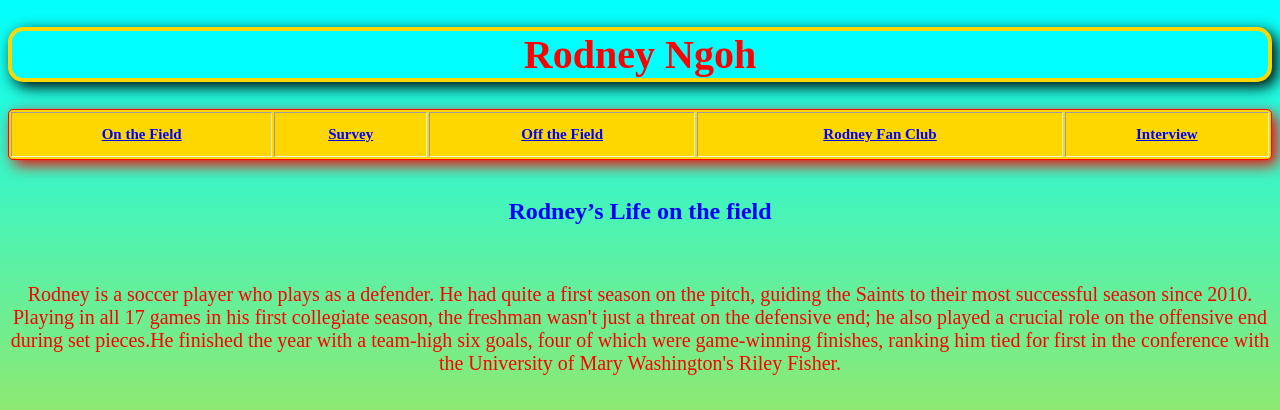
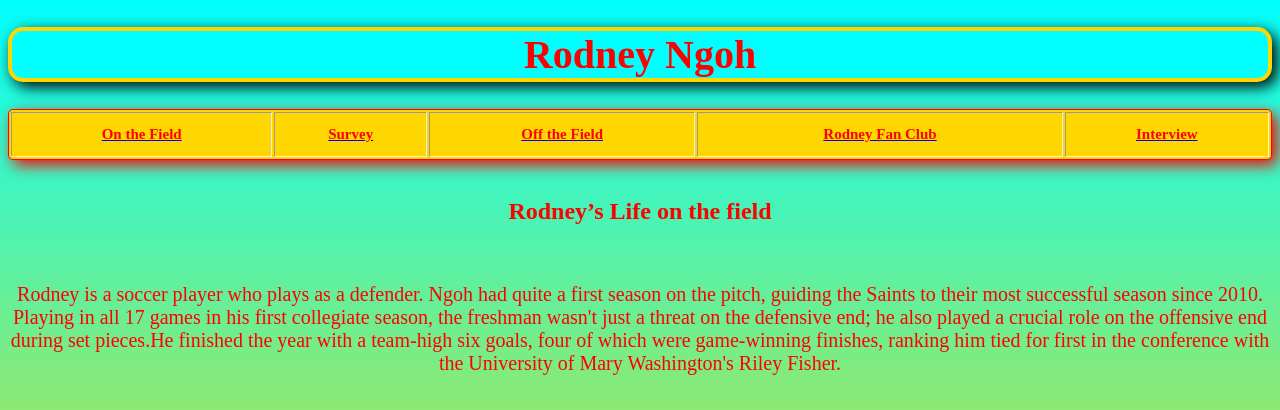
Before and after one commit to smc61730/cabrera.github.io, a plain HTML site: page onthefield.html in a window 1280 px wide. Shown: the top 410 px of the page. Drawn offline with Linux system fonts and the light colour scheme; grey boxes are pictures that could not be loaded.

Commit message:
Update onthefield.html

```diff
--- a/onthefield.html
+++ b/onthefield.html
@@ -5,7 +5,7 @@
     <title>Rodney</title>
     <style>
     h1 {text-align:center; background-color:aqua; color:red; border:solid 4px gold;font-size:40px; border-radius: 15px;box-shadow: 5px 5px 15px black}
-    h2 { color:blue;}
+    h2 { color:red;}
 body {background: linear-gradient(aqua, gold); background-color: yellow}
 p {background-color:; font-size:20px; color:red}
 table {box-shadow: 5px 5px 15px red; border:solid 1px ; font-size:10px; color:red; border-radius:5px;width:100%;text-align:center; background-color:gold;}
@@ -25,7 +25,7 @@ table {box-shadow: 5px 5px 15px red; border:solid 1px ; font-size:10px; color:re
 			<td><a href="interview.html"><h2>Interview<h2></a></td>
 	</tr>
 	</table></br>
-	<h2>Rodney’s Life on the field</h2> <br> <p>Rodney is a soccer player who plays as a defender. He had quite a first season on the pitch, guiding the Saints to their most successful season since 2010. Playing in all 17 games in his first collegiate season, the freshman wasn't just a threat on the defensive end; he also played a crucial role on the offensive end during set pieces.He finished the year with a team-high six goals, four of which were game-winning finishes, ranking him tied for first in the conference with the University of Mary Washington's Riley Fisher. </p><br>
+	<h2>Rodney’s Life on the field</h2> <br> <p>Rodney is a soccer player who plays as a defender. Ngoh had quite a first season on the pitch, guiding the Saints to their most successful season since 2010. Playing in all 17 games in his first collegiate season, the freshman wasn't just a threat on the defensive end; he also played a crucial role on the offensive end during set pieces.He finished the year with a team-high six goals, four of which were game-winning finishes, ranking him tied for first in the conference with the University of Mary Washington's Riley Fisher. </p><br>
 	<img src="http://static.psbin.com/c/h/93t5chqj5aou5n/NgohVaSID.jpg"></br></br>
 
 
```
